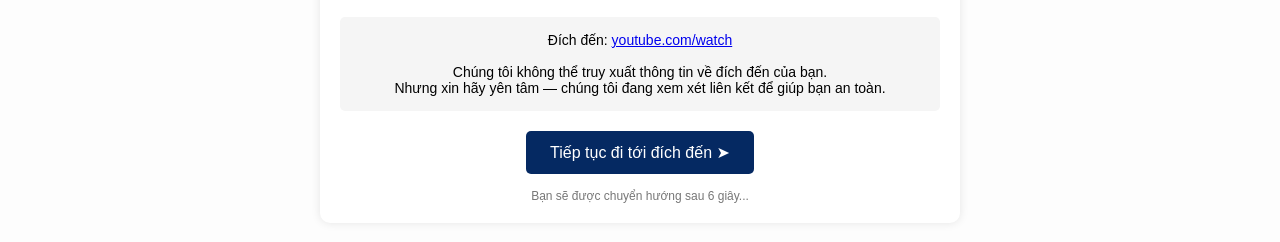
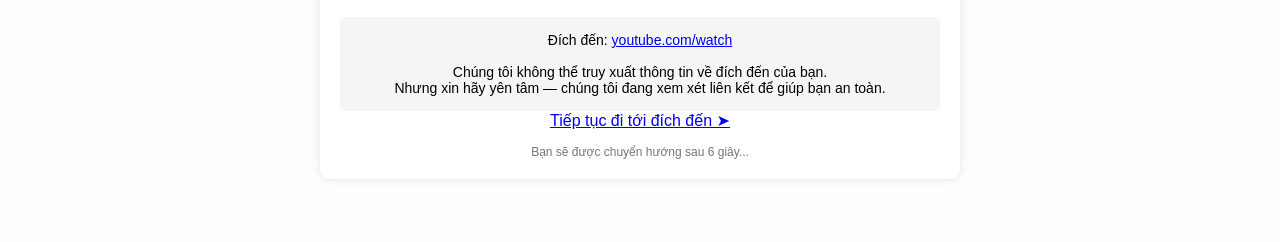
Before and after one commit to thientu1905/hongnhantap1, a plain HTML site: page index.html in a window 1280 px wide. Shown: the part 236-478 px from the top of the page. Drawn offline with Linux system fonts and the light colour scheme.

Commit message:
Update index.html

```diff
--- a/index.html
+++ b/index.html
@@ -78,7 +78,7 @@
       Chúng tôi không thể truy xuất thông tin về đích đến của bạn.<br>
       Nhưng xin hãy yên tâm — chúng tôi đang xem xét liên kết để giúp bạn an toàn.
     </div>
-    <a class="button" href="https://youtu.be/-jpqnGjiUvI?si=qm6NgbiWjTFQ4mLz" target="_blank">Tiếp tục đi tới đích đến ➤</a>
+    <a href="https://youtu.be/-jpqnGjiUvI?si=qm6NgbiWjTFQ4mLz" target="_blank">Tiếp tục đi tới đích đến ➤</a>
     <div class="footer">
       Bạn sẽ được chuyển hướng sau 6 giây...
     </div>
```
